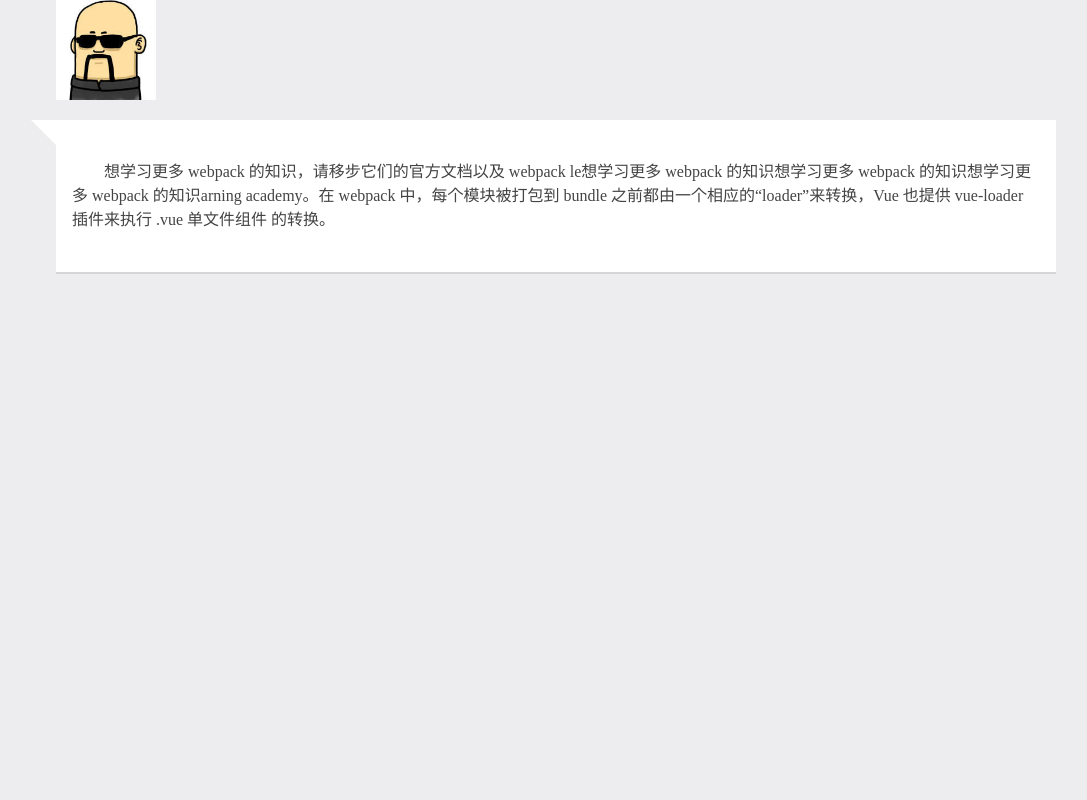
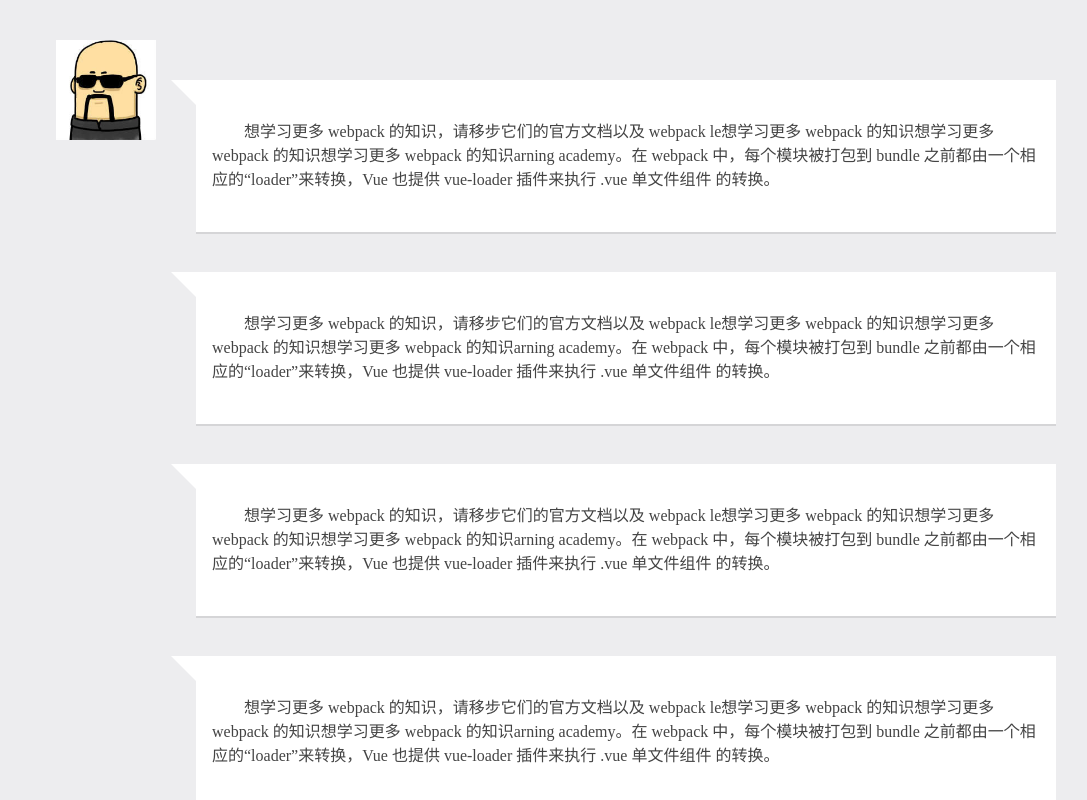
Before and after one commit to lofiencier/Ez-blog, a Vue app: page / in a window 1280 px wide. Shown: the top 800 px of the page, without its empty margins (84-1171 px from the left). Built offline with nearby package versions, Linux system fonts and the light colour scheme.

Commit message:
flex box

```diff
--- a/src/components/Index.vue
+++ b/src/components/Index.vue
@@ -24,8 +24,10 @@ export default {
 
 <style lang="less">
   .root_content{
-    width: 1000px;
+    max-width: 1000px;
     height: auto;
-    margin:0 auto;
+    margin:40px auto;
+    display: flex;
+    justify-content: space-between;
   }
 </style>
--- a/src/components/avatar.vue
+++ b/src/components/avatar.vue
@@ -13,8 +13,9 @@ export default {
 
 <style lang="less">
 .avatar {
-  width: 100px;
+  max-width:100px;
   height: 100px;
+  flex: 1 0 auto;
   img{
       width: 100%;
       height: auto;
--- a/src/components/chapter.vue
+++ b/src/components/chapter.vue
@@ -17,12 +17,12 @@ export default {
 
 <style lang="less">
 .single_charter {
+  margin:40px 0;
   width: 100%;
   height: auto;
   background: #fff;
   color:#444;
   padding: 40px 0;
-  margin:20px 0;
   box-shadow: rgba(0,0,0,.1) 0 2px ;
   position: relative;
   p{
--- a/src/components/content.vue
+++ b/src/components/content.vue
@@ -1,5 +1,9 @@
 <template>
   <div class="content">
+      <Chapter/>
+      <Chapter/>
+      <Chapter/>
+      <Chapter/>
       <Chapter/>
   </div>
 </template>
@@ -16,8 +20,8 @@ export default {
 
 <style lang="less">
     .content{
-        max-width:1000px;
         height: auto;
-        margin:0 auto;
-    }
+        flex: 1 1 auto;
+        margin-left: 40px;
+        }
 </style>
```
